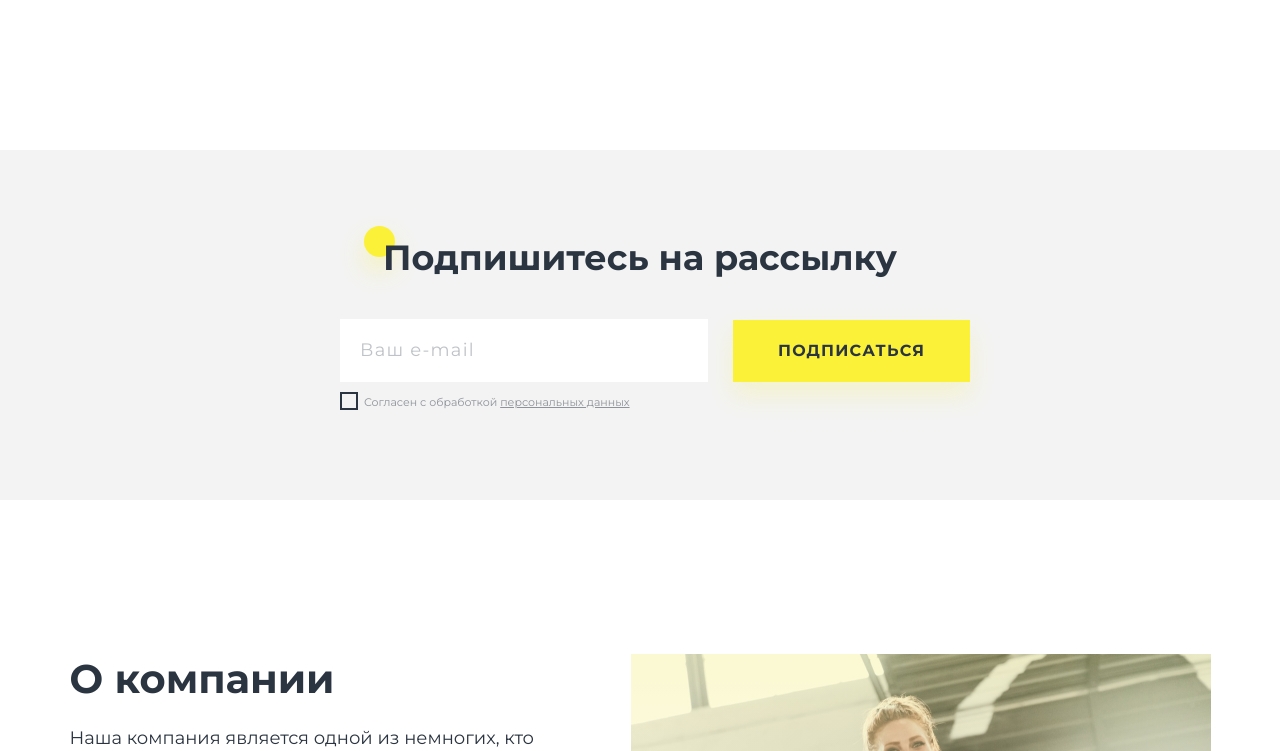
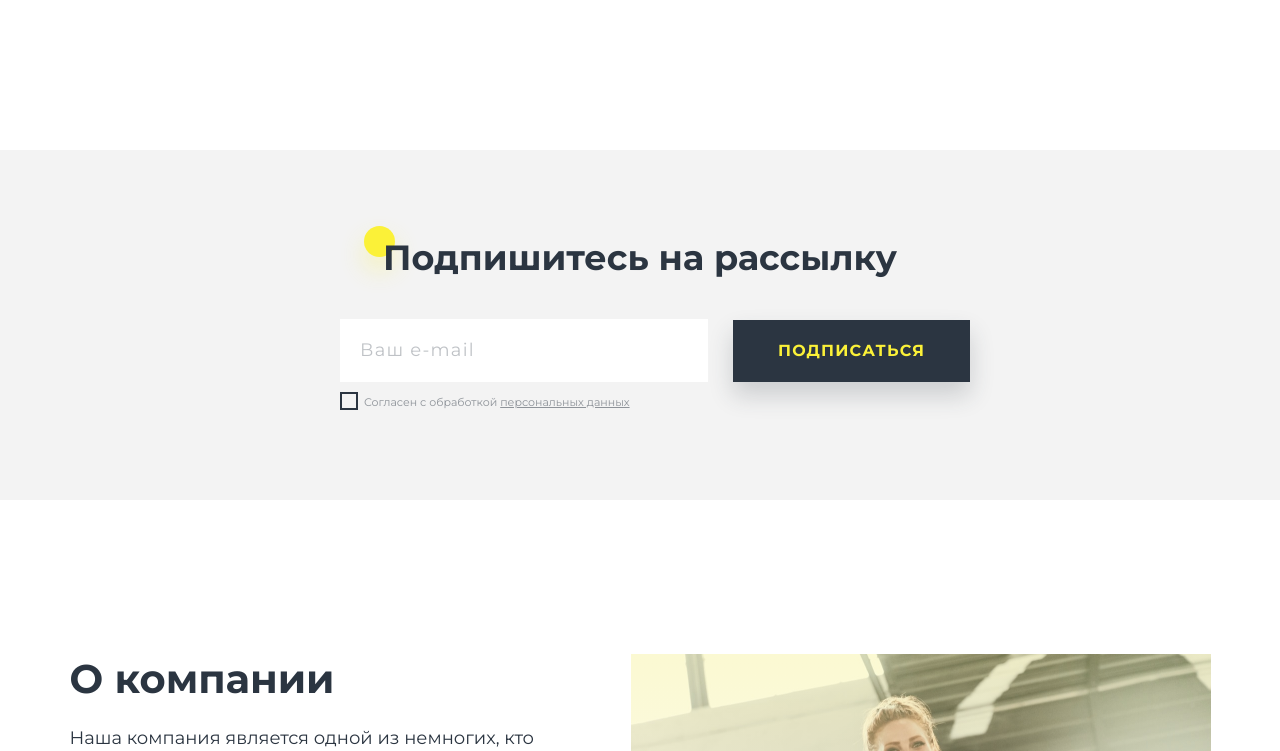
Before and after one commit to Udylia/Module01-Gym, a plain HTML site: page index.html in a window 1280 px wide. In both pictures the pointer is over the button "ПОДПИСАТЬСЯ". Shown: the part 2541-3292 px from the top of the page. Drawn offline with Linux system fonts and the light colour scheme; files that its build step writes are made by us from their sources.

Commit message:
Add change

```diff
--- a/style/main.css
+++ b/style/main.css
@@ -529,7 +529,7 @@ h3 {
     box-shadow: 0px 13px 24px rgba(251, 241, 56, 0.2);
     transition: .3s;
 }
-.mailing-form button:hover {
+.mailing-button:hover {
     background-color: #2B3541;
     color: #FBF138;
     box-shadow: 0px 13px 24px rgba(43, 53, 65, 0.2);
```
